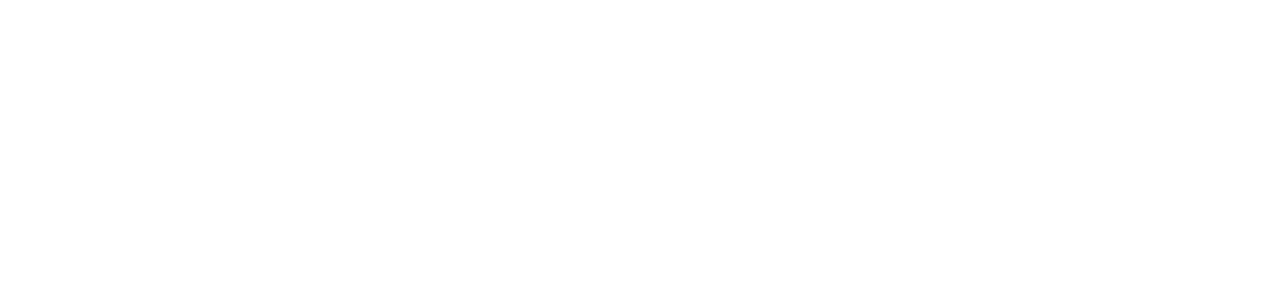
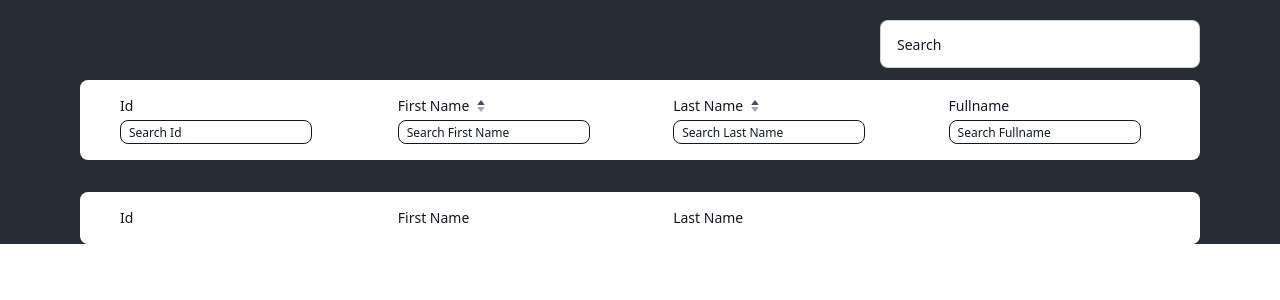
Before and after one commit to aryairama/react-table-8, a React (Create React App) app: page /global-filter-column-filter-table in a window 1280 px wide. Before the commit this address had no page. Shown: the top 300 px of the page. Built offline with nearby package versions, Linux system fonts and the light colour scheme.

Commit message:
add : example filter column

```diff
--- a/src/App.js
+++ b/src/App.js
@@ -6,6 +6,7 @@
 const SortingTable = lazy(() => import('./SortingTable'));
 const FormatingTable = lazy(() => import('./FormatingTable'));
 const GlobalFilterTable = lazy(() => import('./GlobalFilterTable'));
+const GlobalFilterColumnFilterTable = lazy(() => import('./GlobalFilterColumnFilterTable'));
 
 function App() {
   return (
@@ -17,6 +18,7 @@
           <Route path="/sorting-table" element={<SortingTable />} />
           <Route path="/formating-table" element={<FormatingTable />} />
           <Route path="/global-filter-table" element={<GlobalFilterTable />} />
+          <Route path="/global-filter-column-filter-table" element={<GlobalFilterColumnFilterTable />} />
         </Routes>
       </BrowserRouter>
     </Suspense>
@@ -42,6 +44,9 @@
           <Link className="text-base" to="/global-filter-table">
             Global Filter Table
           </Link>
+          <Link className="text-base" to="/global-filter-column-filter-table">
+            Global Filter & Column Filter Table
+          </Link>
         </ul>
       </header>
     </div>
--- /dev/null
+++ b/src/GlobalFilterColumnFilterTable.jsx
@@ -0,0 +1,162 @@
+/* eslint-disable react-hooks/exhaustive-deps */
+import React, { useEffect, useMemo } from 'react';
+import style from './style.module.css';
+import MOCK_DATA from './MOCK_DATA.json';
+import {
+  createColumnHelper,
+  flexRender,
+  getCoreRowModel,
+  useReactTable,
+  getSortedRowModel,
+  getFilteredRowModel,
+} from '@tanstack/react-table';
+import iconSortUp from './icon/icon-sort-up.svg';
+import iconSortDown from './icon/icon-sort-down.svg';
+import iconNoSort from './icon/icon-no-sort.svg';
+
+const GlobalFilterColumnFilterTable = () => {
+  const columnHelper = createColumnHelper();
+  const data = useMemo(() => MOCK_DATA, []);
+  const columns = [
+    columnHelper.accessor('id', {
+      id: 'id',
+      cell: (info) => info.getValue(), //optional
+      header: 'Id',
+      footer: 'Id',
+      enableSorting: false,
+    }),
+    columnHelper.accessor('first_name', {
+      id: 'first_name',
+      cell: (info) => <span className=" text-green-600">{info.getValue()}</span>,
+      header: 'First Name',
+      footer: 'First Name',
+    }),
+    columnHelper.accessor('last_name', {
+      id: 'last_name',
+      header: 'Last Name',
+      footer: 'Last Name',
+    }),
+    columnHelper.accessor('first_name', {
+      id: 'fullname',
+      header: 'Fullname',
+      enableSorting: false,
+      cell: (info) => (
+        <span className="text-red-800">
+          {info.getValue()} {info.row.original.last_name}
+        </span> // formating cell and access value other row
+      ),
+    }),
+  ];
+  const table = useReactTable({
+    data,
+    columns,
+    getCoreRowModel: getCoreRowModel(), // model Row table
+    getSortedRowModel: getSortedRowModel(), // model Sorting Table
+    getFilteredRowModel: getFilteredRowModel(), // model filter data
+  });
+  useEffect(() => {
+    console.log(table.getState());
+  }, [table.getState()]);
+  return (
+    <div className="bg-[#282C34]">
+      <div className="container pt-5 wf">
+        <input
+          value={table.getState().globalFilter || ''}
+          onChange={(e) => table.setGlobalFilter(e.target.value)}
+          type="text"
+          placeholder="Search"
+          className="dsy-input dsy-input-bordered dsy-input-md w-full max-w-xs bg-white mb-3 float-right font-normal text-gray-900 placeholder:text-gray-900"
+        />
+        <div className="w-full overflow-y-auto ">
+          <table className={style['datatable']}>
+            <thead>
+              {table.getHeaderGroups().map((headerGroup) => (
+                <tr className={style['datatable-thead-tr']} key={headerGroup.id}>
+                  {headerGroup.headers.map((header) => (
+                    <th className={style['datatable-th']} key={header.id} colSpan={header.colSpan}>
+                      {header.isPlaceholder ? null : (
+                        <>
+                          <div
+                            {...{
+                              className: header.column.getCanSort()
+                                ? 'cursor-pointer select-none flex items-center gap-2'
+                                : '',
+                              onClick: header.column.getToggleSortingHandler(),
+                            }}
+                          >
+                            {flexRender(header.column.columnDef.header, header.getContext())}
+                            {header.column.getCanSort() && (
+                              <span className="flex-shrink-0">
+                                {header.column.getIsSorted() === 'asc' || header.column.getIsSorted() === 'desc' ? (
+                                  <>
+                                    {header.column.getIsSorted() === 'asc' && (
+                                      <img width="8px" height="8px" src={iconSortUp} alt="icon-sort-up" />
+                                    )}
+                                    {header.column.getIsSorted() === 'desc' && (
+                                      <img width="8px" height="8px" src={iconSortDown} alt="icon-sort-down" />
+                                    )}
+                                  </>
+                                ) : (
+                                  <img width="8px" height="5px" src={iconNoSort} alt="icon-no-sort" />
+                                )}
+                              </span>
+                            )}
+                          </div>
+                          {header.column.getCanFilter() && (
+                            <input
+                              placeholder={`Search ${header.column.columnDef.header}`}
+                              value={header.column.getFilterValue() || ''}
+                              onChange={(e) => header.column.setFilterValue(e.target.value)}
+                              type="text"
+                              className="dsy-input dsy-input-bordered dsy-input-xs text-gray-900 placeholder:text-gray-900 bg-white border-gray-900 mt-1"
+                            />
+                          )}
+                        </>
+                      )}
+                    </th>
+                  ))}
+                </tr>
+              ))}
+            </thead>
+            <thead>
+              <tr>
+                <td className="p-2"></td>
+              </tr>
+            </thead>
+            <tbody>
+              {table.getRowModel().rows.map((row) => (
+                <tr className={style['datatable-tbody-tr']} key={row.id}>
+                  {row.getVisibleCells().map((cell) => (
+                    <td className={style['datatable-td']} key={cell.id}>
+                      <div className={style['datatable-td-content']}>
+                        {flexRender(cell.column.columnDef.cell, cell.getContext())}
+                      </div>
+                    </td>
+                  ))}
+                </tr>
+              ))}
+            </tbody>
+            <thead>
+              <tr>
+                <td className="p-2"></td>
+              </tr>
+            </thead>
+            <tfoot>
+              {table.getFooterGroups().map((footerGroup) => (
+                <tr className={style['datatable-thead-tr']} key={footerGroup.id}>
+                  {footerGroup.headers.map((header) => (
+                    <th className={style['datatable-th']} key={header.id}>
+                      {header.isPlaceholder ? null : flexRender(header.column.columnDef.footer, header.getContext())}
+                    </th>
+                  ))}
+                </tr>
+              ))}
+            </tfoot>
+          </table>
+        </div>
+      </div>
+    </div>
+  );
+};
+
+export default GlobalFilterColumnFilterTable;
```
